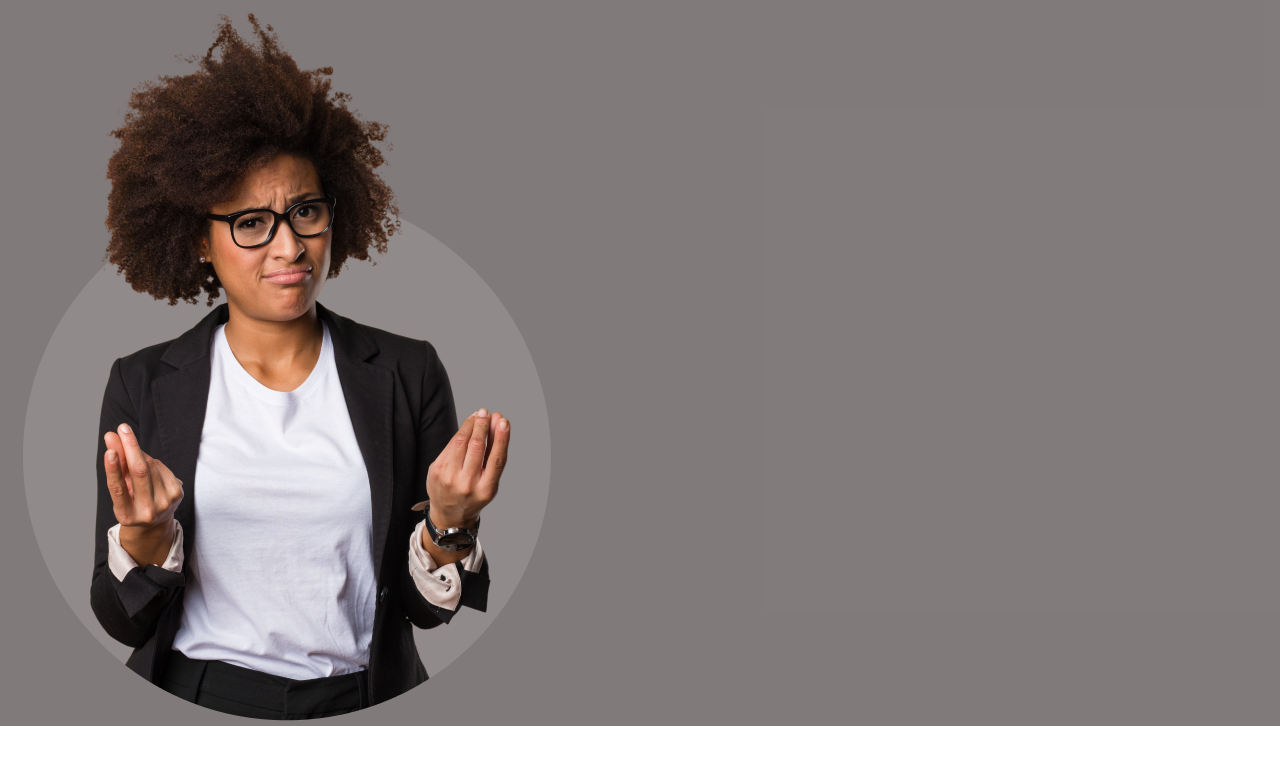
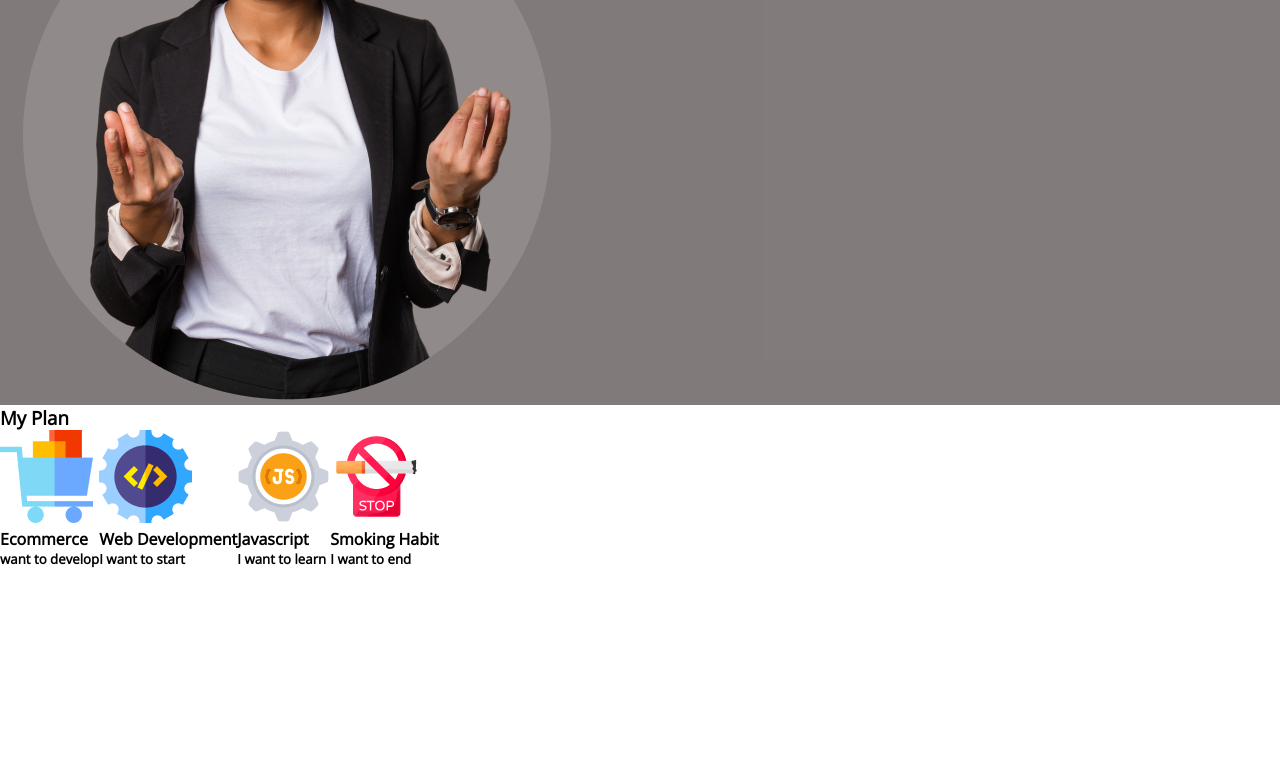
Before and after one commit to sayedaamatut/first.assignment, a plain HTML site: page index.html in a window 1280 px wide. Shown: the part 1419-2184 px from the top of the page. After the commit the page ends 1987 px from the top, so only its background shows below. Drawn offline with nearby package versions, Linux system fonts and the light colour scheme.

Commit message:
added more

```diff
--- a/index.html
+++ b/index.html
@@ -29,6 +29,7 @@
         <div class="reason-failure">
         <h2 class="failure-title">My failures of previous year</h2>
         <p class="failure-description">Contrary to popular belief, Lorem Ipsum is not simply random text. It has roots in a piece of classical Latin literature from 45 BC, making it over 2000 years old. Richard McClintock.</p>
+
         <ul>
             <li class="failure-list">Contrary to popular belief, is not simply.</li>
             <li class="failure-list">Contrary to popular belief.</li>
@@ -39,10 +40,35 @@
         </ul>
         </div>
         <img src="images/person.png" alt="">
-
-
+    </section>
+    <section>
+    <h3 class="my-plan">My Plan</h3>
+    <div class="skills-container">
+        <div class="skill">
+            <img src="images/icons/ecom.png" alt="">
+            <h4 class="skill-title">Ecommerce</h4>
+            <h5> want to develop</h5>
+        </div>
+        <div class="skill">
+            <img src="images/icons/web.png" alt="">
+            <h4 class="skill-title">Web Development</h4>
+            <h5>I want to start</h5>
+        </div>
+        <div class="skill">
+            <img src="images/icons/js.png" alt="">
+            <h4 class="skill-title">Javascript</h4>
+            <h5>I want to learn
+            </h5>
+        </div>
+        <div class="skill">
+            <img src="images/icons/smoke.png" alt="">
+            <h4 class="skill-title">Smoking Habit</h4>
+            <h5>I want to end</h5>
+        </div>
+    </div>
     </section>
     </main>
+
     <footer>
 
     </footer>
--- a/styles/style.css
+++ b/styles/style.css
@@ -35,13 +35,17 @@
 }
 .failure-section{
     background-color: rgba(17, 3, 5, 0.524);
-   margin-bottom: 1200px;
-    padding-right: 200px;
+   margin:0;
+
 
 }
 .reason-failure{
     text-align: left;
     margin-left: 800px;
-    padding-top: 400px;
+    padding-top: 200px;
+    padding-right: 100px;
 
 }
+.skills-container{
+    display: flex;
+}
```
